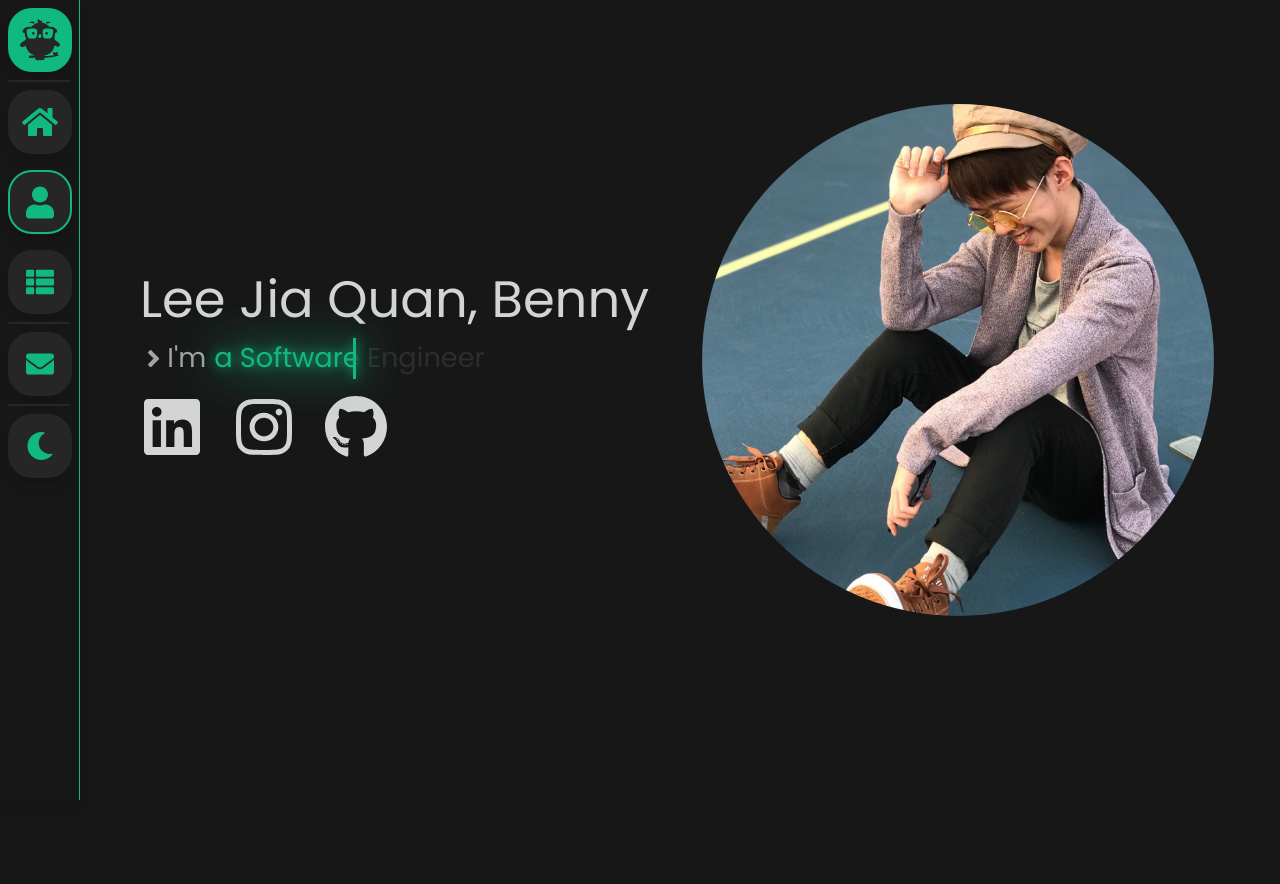
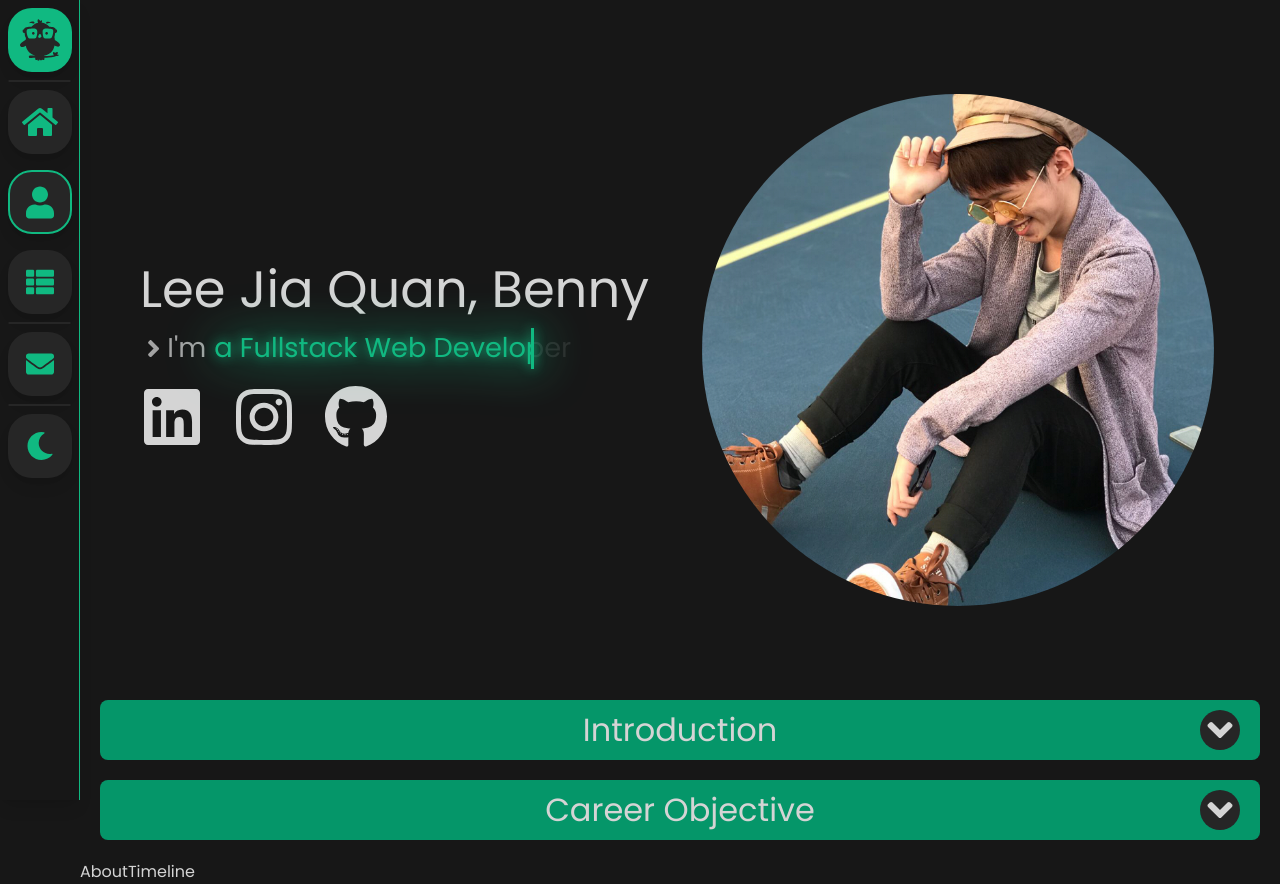
Before and after one commit to Shamanbenny/SneakyOwl, a Next.js app in the folder myapp/: page /about in a window 1280 px wide. Before the commit the page ends 800 px from the top, so only its background shows below. Built offline with nearby package versions, Linux system fonts and the light colour scheme.

Commit message:
Added Introduction & Career Objective Collapsible, To-do: About Timeline & Background Effects for /about...

```diff
--- a/myapp/app/components/About.tsx
+++ b/myapp/app/components/About.tsx
@@ -7,6 +7,7 @@ import {
   FaInstagram,
   FaLinkedin,
 } from "react-icons/fa";
+import AboutTimeline from "./AboutTimeline";
 
 export const About: React.FC = () => {
   /* AppContent Divider Size Rendering based on User's Width*/
@@ -43,7 +44,7 @@ export const About: React.FC = () => {
   useEffect(() => {
     const id = setTimeout(() => {
       setPersonalityIndex((personalityIndex + 1) % personality.length);
-    }, 3000); // 3 seconds
+    }, 2000); // 3 seconds
     setTimeoutId(id);
 
     if (personalityRefs[personalityIndex].current) {
@@ -52,21 +53,69 @@ export const About: React.FC = () => {
       else prevPersonalityIndex = personality.length - 1;
       personalityRefs[personalityIndex].current?.classList.remove("hidden");
       personalityRefs[prevPersonalityIndex].current?.classList.add("hidden");
+      // Following warning can be ignored...
       personalityRefs[personalityIndex].current.dataset.text =
         personality[personalityIndex];
     }
   }, [personalityIndex]);
   /* [END] Array of string for iterating personality */
 
+  /* [START] Introduction Span */
+  const introDivRef = useRef<HTMLDivElement>(null);
+  const onClickIntro = () => {
+    if (introDivRef.current) {
+      introDivRef.current.children[0].children[1].children[0].classList.toggle(
+        "rotate-[270deg]",
+      );
+      introDivRef.current.children[0].children[1].children[0].classList.toggle(
+        "rotate-90",
+      );
+      introDivRef.current.children[0].children[0].classList.toggle(
+        "xxl:rounded-b-xl",
+      );
+      introDivRef.current.children[0].children[0].classList.toggle(
+        "xl:rounded-b-lg",
+      );
+      introDivRef.current.children[0].children[0].classList.toggle(
+        "rounded-b-md",
+      );
+      introDivRef.current.children[1].classList.toggle("max-h-0");
+      introDivRef.current.children[1].classList.toggle("max-h-[500px]");
+    }
+  };
+  const careerObjDivRef = useRef<HTMLDivElement>(null);
+  const onClickCareerObj = () => {
+    if (careerObjDivRef.current) {
+      careerObjDivRef.current.children[0].children[1].children[0].classList.toggle(
+        "rotate-[270deg]",
+      );
+      careerObjDivRef.current.children[0].children[1].children[0].classList.toggle(
+        "rotate-90",
+      );
+      careerObjDivRef.current.children[0].children[0].classList.toggle(
+        "xxl:rounded-b-xl",
+      );
+      careerObjDivRef.current.children[0].children[0].classList.toggle(
+        "xl:rounded-b-lg",
+      );
+      careerObjDivRef.current.children[0].children[0].classList.toggle(
+        "rounded-b-md",
+      );
+      careerObjDivRef.current.children[1].classList.toggle("max-h-0");
+      careerObjDivRef.current.children[1].classList.toggle("max-h-[500px]");
+    }
+  };
+  /* [END] Introduction Span */
+
   return (
     <>
       <div
         className={
           clientWidth < 640
-            ? `h-screen bg-neutral-300 pl-0 pt-[56px] text-neutral-900
+            ? `h-full min-h-screen bg-neutral-300 pl-0 pt-[56px] text-neutral-900
             transition-colors duration-150 ease-linear dark:bg-neutral-900
             dark:text-neutral-300`
-            : `h-screen bg-neutral-300 pl-[64px] pt-0 text-neutral-900
+            : `h-full min-h-screen bg-neutral-300 pl-[64px] pt-0 text-neutral-900
             transition-colors duration-150 ease-linear dark:bg-neutral-900
             dark:text-neutral-300 lg:pl-[80px]`
         }
@@ -74,7 +123,7 @@ export const About: React.FC = () => {
         {/* [START] About Me Hero Banner */}
         <div
           className="mx-auto flex w-full items-center  max-sm:h-[50%]
-            max-sm:min-h-[500px] max-sm:w-[300px] max-sm:grid-cols-1 max-sm:grid-rows-2 max-sm:flex-col sm:h-[50%]
+            max-sm:min-h-[600px] max-sm:w-[300px] max-sm:grid-cols-1 max-sm:grid-rows-2 max-sm:flex-col sm:h-[50%]
             sm:min-h-[350px] sm:max-w-[570px] sm:grid-cols-2 sm:gap-4 sm:px-5 md:h-[70%]
             md:min-h-[500px] md:max-w-[704px] md:px-5 lg:h-[90%] lg:min-h-[600px] lg:max-w-[944px]
             lg:gap-8 lg:px-10 xl:min-h-[700px] xl:max-w-[1200px] xl:px-[60px] xxl:min-h-[810px] xxl:max-w-[1520px] xxl:px-[80px]"
@@ -83,7 +132,7 @@ export const About: React.FC = () => {
             <img
               src="/sneakyOwl_1.jpg"
               alt="Profile Picture"
-              className="h-[250px] w-[250px] rounded-[50%] duration-0 md:h-[310px] md:w-[310px]
+              className="h-[250px] w-[250px] rounded-[50%] duration-0 max-sm:mt-[100px] md:h-[310px] md:w-[310px]
                 lg:h-[400px] lg:w-[400px] xl:h-[512px] xl:w-[512px] xl:scale-100 xxl:scale-125"
             />
           </div>
@@ -178,6 +227,111 @@ export const About: React.FC = () => {
           </div>
         </div>
         {/* [END] About Me Hero Banner */}
+
+        {/* [START] Introduction Span */}
+        <div ref={introDivRef} className="mb-5">
+          <div
+            className="group mx-auto flex cursor-pointer items-center text-center transition-all
+              duration-150 ease-linear max-sm:w-[400px] sm:w-[560px] md:w-[680px] lg:w-[910px]
+              xl:w-[1160px] xxl:w-[1480px]"
+            onClick={onClickIntro}
+          >
+            <h1
+              className="mx-auto w-full rounded-b-md rounded-t-md bg-emerald-700 py-1
+              text-[1.4rem] transition-all duration-150 ease-linear group-hover:bg-emerald-600
+              dark:bg-emerald-600 group-hover:dark:bg-emerald-500 lg:text-[1.8rem] xl:rounded-b-lg
+              xl:rounded-t-lg xl:py-1.5 xl:text-[2rem] xxl:rounded-b-xl xxl:rounded-t-xl xxl:py-2
+              xxl:text-[2.4rem]"
+            >
+              Introduction
+            </h1>
+            <span
+              className="absolute transition-all duration-150 ease-linear max-sm:pl-[360px]
+              sm:pl-[515px] md:pl-[640px] lg:pl-[864px] xl:pl-[1100px] xxl:pl-[1420px]"
+            >
+              <FaAngleRight
+                className="h-[25px] w-[25px] rotate-90 rounded-[50%] bg-neutral-900
+                text-neutral-300 transition-all duration-150 ease-linear dark:bg-neutral-800
+                dark:text-neutral-300 lg:h-[30px] lg:w-[30px] xl:h-[40px] xl:w-[40px]"
+              />
+            </span>
+          </div>
+          <div
+            className="mx-auto flex max-h-0 overflow-hidden transition-all duration-150 ease-linear
+            max-sm:w-[400px] sm:w-[560px] md:w-[680px] lg:w-[910px] xl:w-[1160px] xxl:w-[1480px]"
+          >
+            <p
+              className="rounded-b-md bg-neutral-400 px-[24px] py-2 text-justify
+              dark:bg-neutral-800 lg:px-[28px] lg:py-3 xl:rounded-b-lg xl:px-[40px] xl:py-4
+              xl:text-[1.1rem] xxl:rounded-b-xl xxl:py-5 xxl:text-xl"
+            >
+              I am a naturally inquisitive person, whose easily captivated by
+              the vast amount of knowledge made available to us. As I pursue my
+              degree in Information Security, my goal is to integrate my
+              academic learning with its application in the real world.
+              Throughout my educational journey, I've discovered a passion for
+              educating others, sparking interest in subjects they may initially
+              find irrelevant. Through engaging and meaningful discussions, I've
+              helped others develop a greater understanding and appreciation for
+              topics such as Data Structure & Algorithms, Machine Learning/LLMs,
+              and basic Programming principles.
+            </p>
+          </div>
+        </div>
+        {/* [END] Introduction Span */}
+
+        {/* [START] Career Objective Span */}
+        <div ref={careerObjDivRef} className="mb-5">
+          <div
+            className="group mx-auto flex cursor-pointer items-center text-center transition-all
+              duration-150 ease-linear max-sm:w-[400px] sm:w-[560px] md:w-[680px] lg:w-[910px]
+              xl:w-[1160px] xxl:w-[1480px]"
+            onClick={onClickCareerObj}
+          >
+            <h1
+              className="mx-auto w-full rounded-b-md rounded-t-md bg-emerald-700 py-1
+              text-[1.4rem] transition-all duration-150 ease-linear group-hover:bg-emerald-600
+              dark:bg-emerald-600 group-hover:dark:bg-emerald-500 lg:text-[1.8rem] xl:rounded-b-lg
+              xl:rounded-t-lg xl:py-1.5 xl:text-[2rem] xxl:rounded-b-xl xxl:rounded-t-xl xxl:py-2
+              xxl:text-[2.4rem]"
+            >
+              Career Objective
+            </h1>
+            <span
+              className="absolute transition-all duration-150 ease-linear max-sm:pl-[360px]
+              sm:pl-[515px] md:pl-[640px] lg:pl-[864px] xl:pl-[1100px] xxl:pl-[1420px]"
+            >
+              <FaAngleRight
+                className="h-[25px] w-[25px] rotate-90 rounded-[50%] bg-neutral-900
+                text-neutral-300 transition-all duration-150 ease-linear dark:bg-neutral-800
+                dark:text-neutral-300 lg:h-[30px] lg:w-[30px] xl:h-[40px] xl:w-[40px]"
+              />
+            </span>
+          </div>
+          <div
+            className="mx-auto flex max-h-0 overflow-hidden transition-all duration-150 ease-linear
+            max-sm:w-[400px] sm:w-[560px] md:w-[680px] lg:w-[910px] xl:w-[1160px] xxl:w-[1480px]"
+          >
+            <p
+              className="rounded-b-md bg-neutral-400 px-[24px] py-2 text-justify
+              dark:bg-neutral-800 lg:px-[28px] lg:py-3 xl:rounded-b-lg xl:px-[40px] xl:py-4
+              xl:text-[1.1rem] xxl:rounded-b-xl xxl:py-5 xxl:text-xl"
+            >
+              I firmly believe in the importance of exploring various aspects of
+              cybersecurity rather than confining myself to a single area. My
+              experiences at SP and now at NUS have allowed me to identify where
+              I can make the most significant contributions within the InfoTech
+              field. Recently, my growing interest in Data Structure &
+              Algorithms, combined with a solid foundation in programming, has
+              steered me towards a career as a Software Engineer. Over the next
+              few years, I aim to refine my skills and knowledge, and I plan to
+              create practical, educational content that incorporates essential
+              Software Engineering techniques.
+            </p>
+          </div>
+        </div>
+        {/* [END] Career Objective Span */}
+        <AboutTimeline />
       </div>
     </>
   );
--- /dev/null
+++ b/myapp/app/components/AboutTimeline.tsx
@@ -0,0 +1,6 @@
+// To be continued...
+const AboutTimeline = () => {
+  return <div>AboutTimeline</div>;
+};
+
+export default AboutTimeline;
--- a/myapp/app/globals.css
+++ b/myapp/app/globals.css
@@ -10,6 +10,10 @@ body {
 body *::selection {
   @apply bg-emerald-200/80 text-neutral-900 dark:bg-emerald-200/50 dark:text-neutral-300;
 }
+
+/* Original @media: max-sm:w-[300px] sm:w-[640px] md:w-[768px] lg:w-[1024px] xl:w-[1280px] xxl:w-[1600px] */
+/* Navbar: 64px from sm and md; 80px from lg onwards */
+/* Therefore... max-sm:w-[300px] sm:w-[560px] md:w-[680px] lg:w-[910px] xl:w-[1160px] xxl:w-[1480px] */
 
 /* [START] SuccessAlert */
 .successAlert {
@@ -122,7 +126,7 @@ body *::selection {
   @apply border-r-[#059669] text-emerald-600 dark:border-r-[#10b981] dark:text-emerald-500 max-sm:border-r-[1px] sm:border-r-[1px] md:border-r-2 lg:border-r-[3px] xxl:border-r-4;
   filter: drop-shadow(0 0 6px) drop-shadow(0 0 24px);
   animation:
-    personality-animate 3s linear infinite,
+    personality-animate 2s linear infinite,
     typeBlinker 0.5s steps(1) infinite;
 }
 
```
